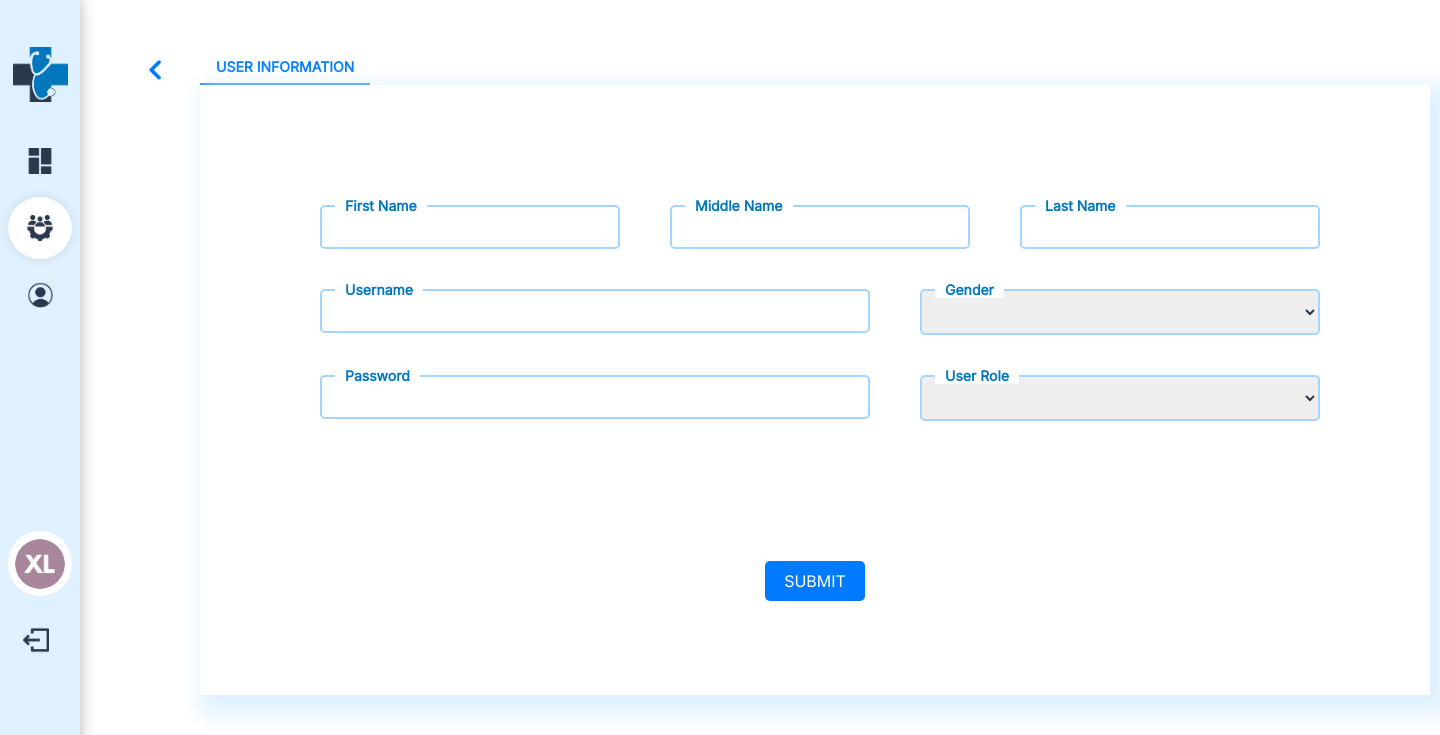
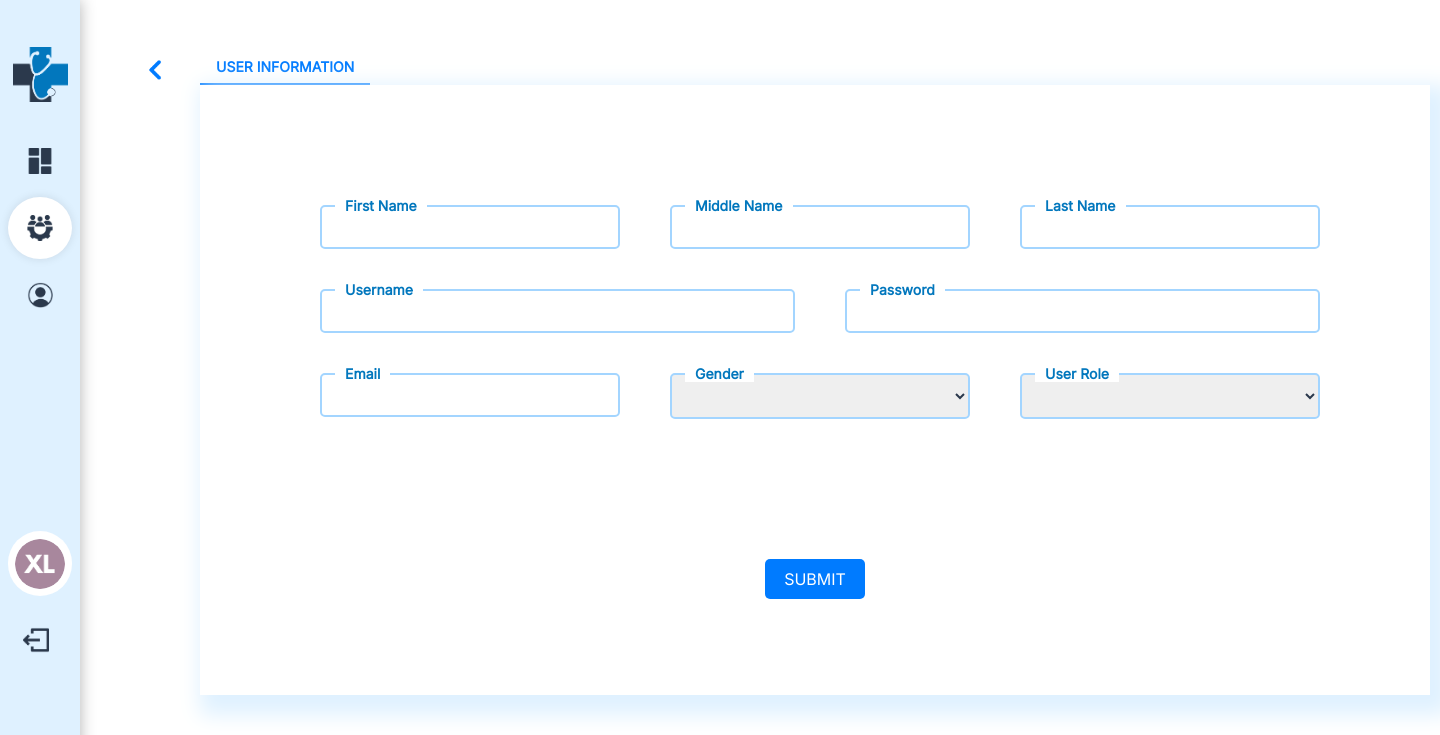
Before and after one commit to kycx0236/Clinical-Management-System, a Flask app: template app/templates/admin/user_management/add_user.html in a window 1440 px wide. Shown: the top 735 px of the page. Run offline with Flask 3, Linux system fonts and the light colour scheme; the template is opened without the code that fills it: values that come from a table or form of the project are taken from there, others are empty.

Commit message:
modified code for added 'email' value of users

```diff
--- a/app/forms/admin_f.py
+++ b/app/forms/admin_f.py
@@ -11,5 +11,6 @@ class UserForm(FlaskForm):
     first_name = StringField('First Name', validators=[DataRequired(), Length(max=50)])
     middle_name = StringField('Middle Name', validators=[Length(max=50)])
     last_name = StringField('Last Name', validators=[DataRequired(), Length(max=50)])
+    email = StringField('Email', validators=[DataRequired(), Length(max=50)])
     gender = StringField('Gender', validators=[DataRequired(), Length(max=20)])
     user_role = StringField('User Role', validators=[DataRequired(), Length(max=20)])
--- a/app/routes/admin_bp.py
+++ b/app/routes/admin_bp.py
@@ -51,6 +51,7 @@ def add_user():
        first_name = form.first_name.data
        middle_name = form.middle_name.data
        last_name = form.last_name.data
+       email = form.email.data
        gender = form.gender.data
        user_role = form.user_role.data
 
@@ -60,6 +61,7 @@ def add_user():
        new_user.first_name = first_name
        new_user.middle_name = middle_name
        new_user.last_name = last_name
+       new_user.email = email
        new_user.gender = gender
        new_user.user_role = user_role
 
--- a/app/static/admin_style.css
+++ b/app/static/admin_style.css
@@ -182,14 +182,14 @@
 
 /* Input boxes */
 .inputBox.username, .inputBox.password{
-    width: 550px;
+    width: 475px;
 }
 
 .gender, .user_role {
-    width: 400px;
+    width: 300px;
 }
 
-.inputBox.fName, .inputBox.mName, .inputBox.lName{
+.inputBox.fName, .inputBox.mName, .inputBox.lName, .inputBox.email{
     width: 300px;
 }
 
--- a/app/templates/admin/user_management/add_user.html
+++ b/app/templates/admin/user_management/add_user.html
@@ -81,6 +81,21 @@
                         <span>Username</span>
                     </div>
 
+                    <div class="inputBox password">
+                        <input type="text" required="required" name="password" autocomplete="off" value="{{ password }}" readonly>
+                        <span>Password</span>
+                    </div>
+
+
+                </div>
+
+                <div class="u_row thirdRow">
+
+                    <div class="inputBox email">
+                        <input type="text" name="email" autocomplete="off">
+                        <span>Email</span>
+                    </div>
+
                     <div class="inputBox gender">
                         <span>Gender</span>
                         <select class="gender" name="gender" required="required">
@@ -88,16 +103,6 @@
                             <option value="male">Male</option>
                             <option value="female">Female</option>
                         </select>
-                    </div>
-
-
-                </div>
-
-                <div class="u_row thirdRow">
-
-                    <div class="inputBox password">
-                        <input type="text" required="required" name="password" autocomplete="off" value="{{ password }}" readonly>
-                        <span>Password</span>
                     </div>
 
                     <div class="inputBox user_role">
--- a/app/templates/admin/user_management/user_management.html
+++ b/app/templates/admin/user_management/user_management.html
@@ -57,6 +57,7 @@
                     <th>FIRST NAME</th>
                     <th>MIDDLE NAME</th>
                     <th>LAST NAME</th>
+                    <th>EMAIL</th>
                     <th>GENDER</th>
                     <th>USER ROLE</th>
                     <th>ACTION</th>
@@ -70,6 +71,7 @@
                     <td>{{ user.first_name }}</td>
                     <td>{{ user.middle_name }}</td>
                     <td>{{ user.last_name }}</td>
+                    <td>{{ user.email }}</td>
                     <td>{{ user.gender }}</td>
                     <td>{{ user.user_role }}</td>
                     <td>
```
Also changed, not shown: app/models/admin_m.py (+5 -6 lines).
